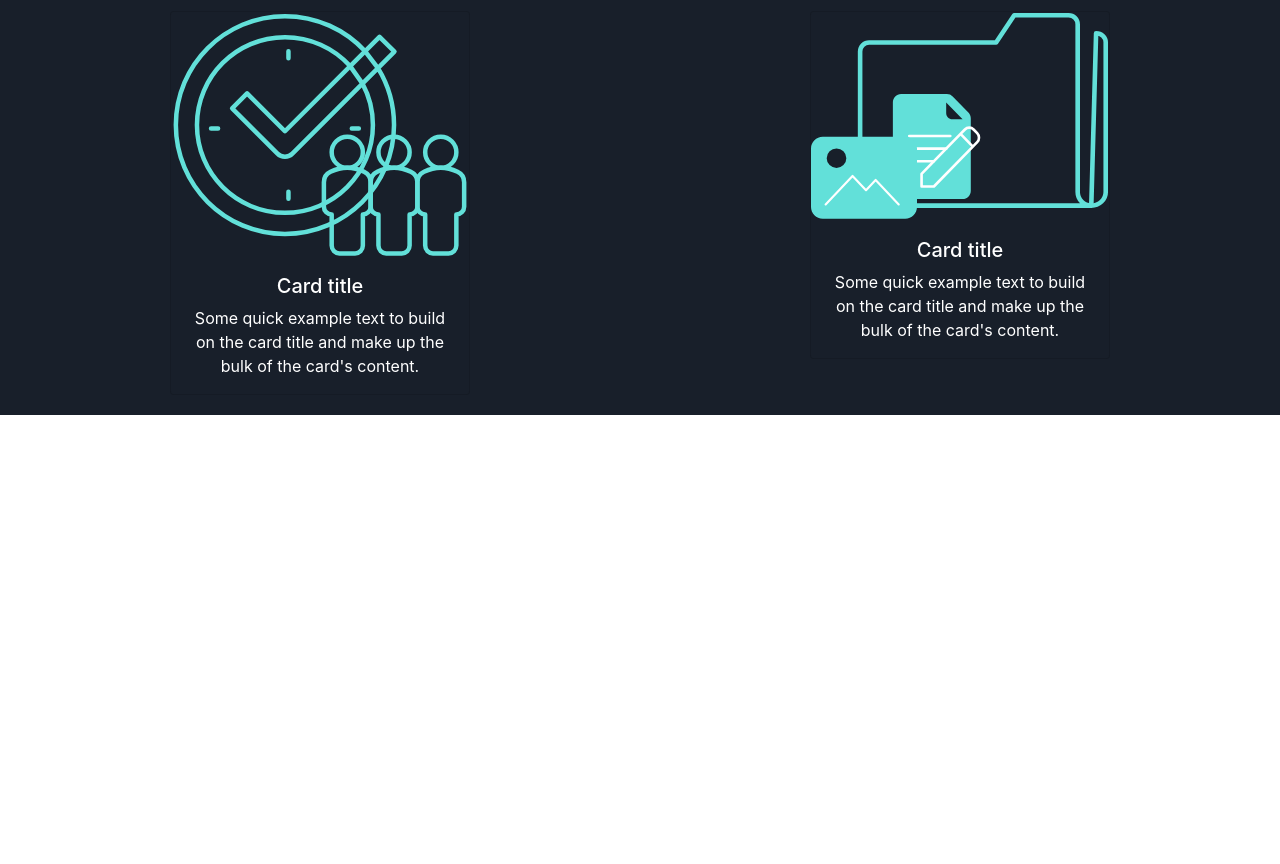
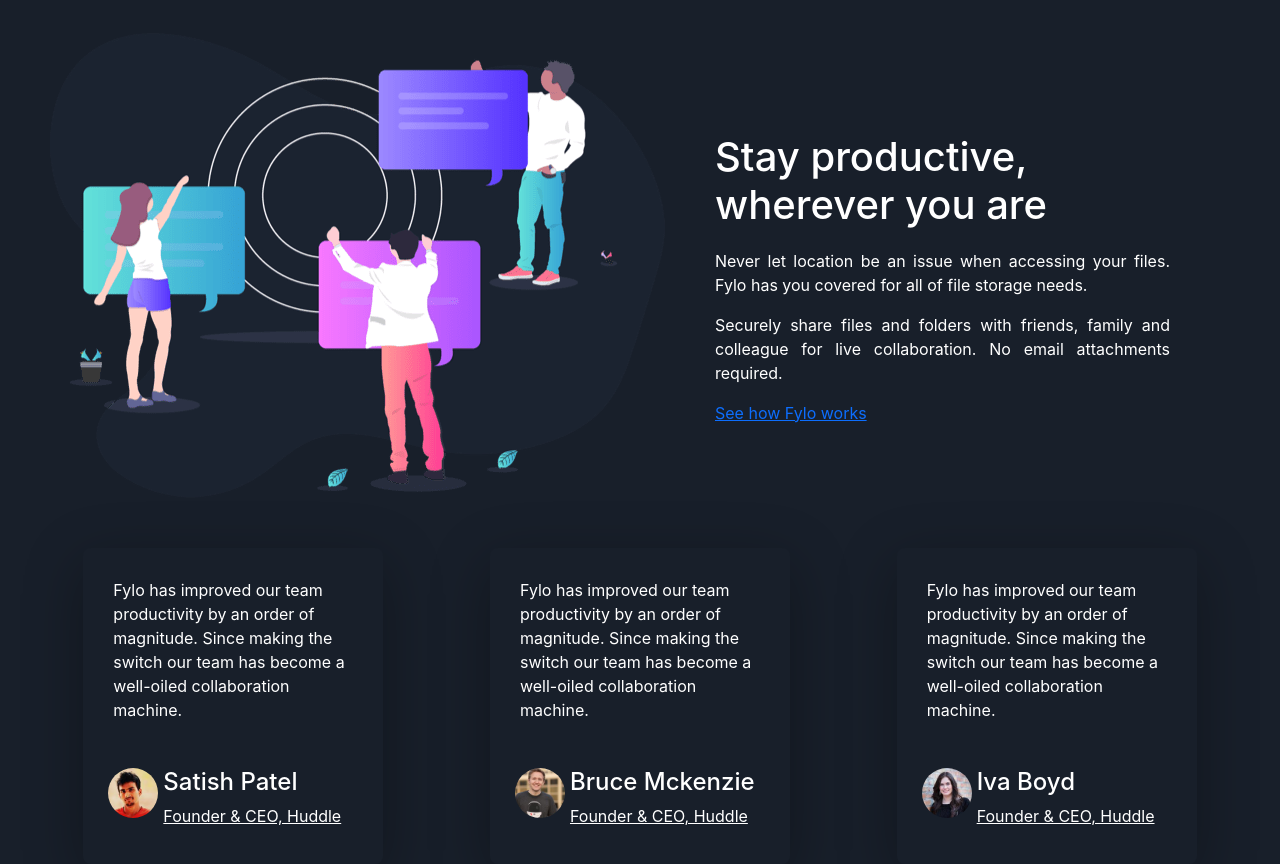
Before and after one commit to Olasubomi1/Fylo-app, a React (Create React App) app: page / in a window 1280 px wide. Shown: the part 1780-2644 px from the top of the page. Before the commit the page ends 2195 px from the top, so only its background shows below. Built offline with nearby package versions, Linux system fonts and the light colour scheme.

Commit message:
built the Stay Productive and Profile Cards interface of the homepage

```diff
--- a/src/Components/Intro.css
+++ b/src/Components/Intro.css
@@ -38,6 +38,7 @@
 }
 @media screen and (max-width: 900px) {
   .bgCurvyImg {
+    display: none;
     position: relative;
     left: 0;
     bottom: 0;
@@ -48,14 +49,14 @@
   }
 
   .introContent {
-    position: absolute;
+    position: static;
     top: 10%;
     left: 20%;
     right: 20%;
     z-index: 2;
   }
   .parent {
-    position: relative;
+    position: static;
     margin-bottom: 0px;
     padding-bottom: 0px;
     min-height: 100px;
@@ -74,7 +75,7 @@
 }
 @media screen and (max-width: 600px) {
   .bgCurvyImg {
-    position: relative;
+    display: none;
     left: 0;
     bottom: 0;
     margin-bottom: 0px;
@@ -84,14 +85,48 @@
   }
 
   .introContent {
-    position: absolute;
     top: 10%;
     left: 20%;
     right: 20%;
-    z-index: 2;
   }
   .parent {
-    position: relative;
+    margin-bottom: 0px;
+    padding-bottom: 0px;
+    min-height: 200px;
+  }
+  .introH {
+    margin-bottom: 10px;
+    font-size: 40px;
+  }
+  .introP {
+    margin-top: 30px;
+  }
+
+  .introB {
+    margin-top: 20px;
+  }
+}
+@media screen and (max-width: 300px) {
+  .parent {
+    min-height: 200px;
+  }
+
+  .bgCurvyImg {
+    display: none;
+    left: 0;
+    bottom: 0;
+    margin-bottom: 0px;
+    padding-bottom: 0px;
+    max-width: 500px;
+    height: 300px;
+  }
+
+  .introContent {
+    top: 10%;
+    left: 20%;
+    right: 20%;
+  }
+  .parent {
     margin-bottom: 0px;
     padding-bottom: 0px;
     min-height: 100px;
@@ -108,43 +143,3 @@
     margin-top: 20px;
   }
 }
-@media screen and (max-width: 300px) {
-  .parent {
-    min-height: 100px;
-  }
-
-  .bgCurvyImg {
-    position: relative;
-    left: 0;
-    bottom: 0;
-    margin-bottom: 0px;
-    padding-bottom: 0px;
-    max-width: 500px;
-    height: 300px;
-  }
-
-  .introContent {
-    position: absolute;
-    top: 10%;
-    left: 20%;
-    right: 20%;
-    z-index: 2;
-  }
-  .parent {
-    position: relative;
-    margin-bottom: 0px;
-    padding-bottom: 0px;
-    min-height: 100px;
-  }
-  .introH {
-    margin-bottom: 10px;
-    font-size: 40px;
-  }
-  .introP {
-    margin-top: 30px;
-  }
-
-  .introB {
-    margin-top: 20px;
-  }
-}
--- a/src/Components/Intro.jsx
+++ b/src/Components/Intro.jsx
@@ -5,7 +5,7 @@
 function Intro() {
   function bgImage() {
     let widthSize = window.innerWidth;
-    let size = widthSize < 500 ? `bg-curvy-mobile.svg` : `bg-curvy-desktop.svg`;
+    let size = widthSize > 500 ? `bg-curvy-desktop.svg` : `bg-curvy-mobile.svg`;
     return size;
   }
   return (
--- a/src/Components/Main.css
+++ b/src/Components/Main.css
@@ -14,5 +14,77 @@
   align-items: center;
   justify-content: inherit;
 }
-.card {
+.products {
+  display: flex;
+  flex-direction: row;
+  margin: 50px 50px;
+  justify-content: space-between;
 }
+.product-image {
+}
+.product-info {
+  margin-right: 60px;
+  margin-left: 50px;
+  margin-top: 100px;
+  text-align: justify;
+}
+.product-paragraph {
+  margin-top: 20px;
+}
+.product-anchor {
+  display: block;
+}
+.profile-cards {
+  display: flex;
+  flex-direction: row;
+  margin-top: 20px;
+  margin-left: 30px;
+  margin-right: 30px;
+  align-items: center;
+  justify-content: space-around;
+}
+.profile-card {
+  width: 300px;
+  border-color: rgb(29, 28, 26);
+  border-radius: 8px;
+  box-shadow: 0 16px 60px rgba(0, 0, 0, 0.3);
+}
+.profile-paragraph {
+  padding: 30px;
+  text-align: left;
+}
+.profile-name {
+  text-align: justify;
+  text-decoration: dotted;
+}
+.profile-info {
+  display: flex;
+  flex-direction: row;
+  margin-left: 25px;
+  margin-bottom: 20px;
+}
+.profile-image {
+  width: 50px;
+  height: 50px;
+  border-radius: 50%;
+  margin-right: 5px;
+}
+@media screen and (max-width: 900px) {
+  .cards {
+    display: flex;
+    flex-direction: column;
+    align-items: center;
+  }
+  .products {
+    display: flex;
+    flex-direction: column;
+    margin: 50px 50px;
+  }
+}
+@media screen and (max-width: 500px) {
+  .cards {
+    display: flex;
+    flex-direction: column;
+    align-items: center;
+  }
+}
--- a/src/Components/Main.jsx
+++ b/src/Components/Main.jsx
@@ -26,7 +26,6 @@
         </Fade>
         <Fade right>
           <div className="columns">
-            {" "}
             <div className="card" style={{ width: 300 }}>
               <img src="icon-security.svg" className="card-img-top" alt="..." />
               <div className="card-body">
@@ -62,7 +61,6 @@
         </Fade>
         <Fade right>
           <div className="columns">
-            {" "}
             <div className="card" style={{ width: 300 }}>
               <img src="icon-any-file.svg" className="card-img-top" alt="..." />
               <div className="card-body">
@@ -76,6 +74,85 @@
           </div>
         </Fade>
       </div>
+      <div className="products">
+        <div className="product-image">
+          <img
+            src="illustration-stay-productive.png"
+            className="productImage"
+            alt="illustration-stay-productive"
+          />
+        </div>
+        <div className="product-info">
+          <h1>
+            Stay productive,
+            <br />
+            wherever you are
+          </h1>
+          <p className="product-paragraph">
+            Never let location be an issue when accessing your files. Fylo has
+            you covered for all of file storage needs.
+          </p>
+          <p>
+            Securely share files and folders with friends, family and colleague
+            for live collaboration. No email attachments required.
+          </p>
+          <a href="#" className="product-anchor">
+            See how Fylo works
+          </a>
+        </div>
+      </div>
+      <div>
+        <div className="profile-cards">
+          <div className="profile-card">
+            <p className="profile-paragraph">
+              Fylo has improved our team productivity by an order of magnitude.
+              Since making the switch our team has become a well-oiled
+              collaboration machine.
+            </p>
+            <div className="profile-info">
+              <img src="profile-1.jpg" className="profile-image" alt="..." />
+              <div className="profile-name">
+                <h4>Satish Patel</h4>
+                <p style={{ textDecoration: "underline" }}>
+                  Founder & CEO, Huddle
+                </p>
+              </div>
+            </div>
+          </div>
+          <div className="profile-card">
+            <p className="profile-paragraph">
+              Fylo has improved our team productivity by an order of magnitude.
+              Since making the switch our team has become a well-oiled
+              collaboration machine.
+            </p>
+            <div className="profile-info">
+              <img src="profile-2.jpg" className="profile-image" alt="..." />
+              <div className="profile-name">
+                <h4>Bruce Mckenzie</h4>
+                <p style={{ textDecoration: "underline" }}>
+                  Founder & CEO, Huddle
+                </p>
+              </div>
+            </div>
+          </div>
+          <div className="profile-card">
+            <p className="profile-paragraph">
+              Fylo has improved our team productivity by an order of magnitude.
+              Since making the switch our team has become a well-oiled
+              collaboration machine.
+            </p>
+            <div className="profile-info">
+              <img src="profile-3.jpg" className="profile-image" alt="..." />
+              <div className="profile-name">
+                <h4>Iva Boyd</h4>
+                <p style={{ textDecoration: "underline" }}>
+                  Founder & CEO, Huddle
+                </p>
+              </div>
+            </div>
+          </div>
+        </div>
+      </div>
     </div>
   );
 }
--- a/src/index.css
+++ b/src/index.css
@@ -13,4 +13,11 @@
 }
 .card {
   background-color: hsl(218, 28%, 13%);
+  align-items: center;
 }
+
+.card-img-top {
+  align-items: center;
+  width: 100px;
+  height: auto;
+}
```
